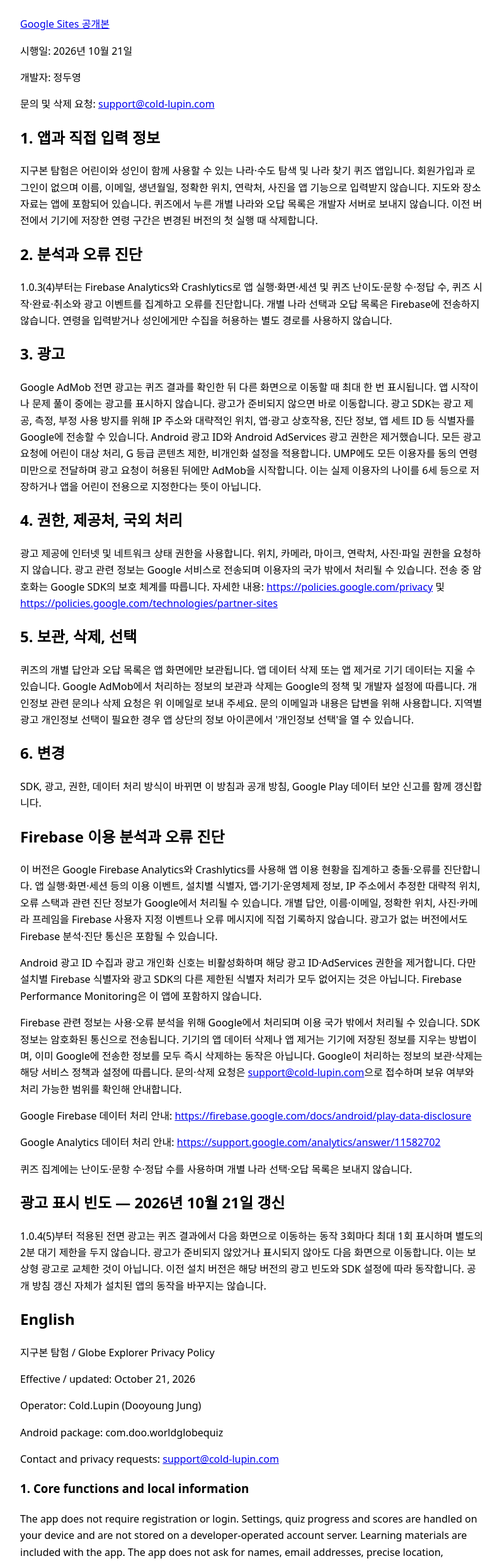
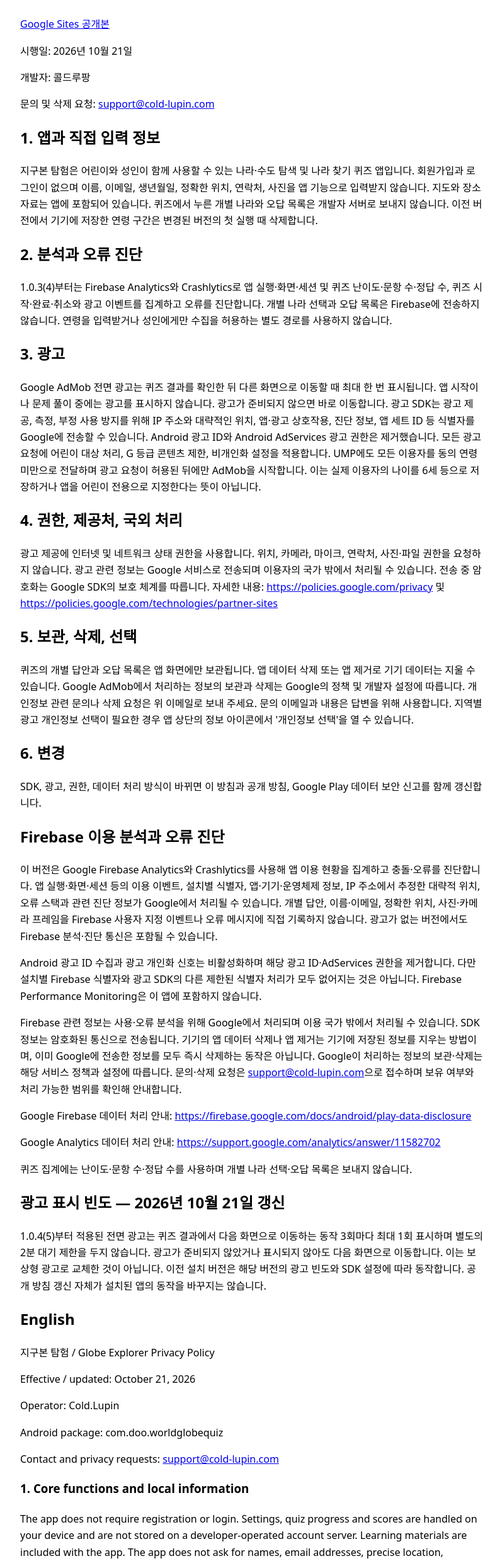
Before and after one commit to DooJ/WorldGlobeQuiz-privacy, a plain HTML site: page privacy-policy-source.html in a window 1280 px wide. Shown: the part 81-2560 px from the top of the page at 63% size, without its empty margins (240-1037 px from the left). Drawn offline with Linux system fonts and the light colour scheme.

Commit message:
Keep the public privacy source under the Cold Lupin name

```diff
--- a/privacy-policy-source.html
+++ b/privacy-policy-source.html
@@ -15,7 +15,7 @@
   <h1>지구본 탐험 개인정보처리방침</h1>
   <p id="source-note"><a href="https://sites.google.com/view/world-globe-quiz-privacy">Google Sites 공개본</a></p>
   <p>시행일: 2026년 10월 21일</p>
-  <p>개발자: 정두영</p>
+  <p>개발자: 콜드루팡</p>
   <p>문의 및 삭제 요청: <a href="mailto:support@cold-lupin.com">support@cold-lupin.com</a></p>
   <h2>1. 앱과 직접 입력 정보</h2>
   <p>지구본 탐험은 어린이와 성인이 함께 사용할 수 있는 나라·수도 탐색 및 나라 찾기 퀴즈 앱입니다. 회원가입과 로그인이 없으며 이름, 이메일, 생년월일, 정확한 위치, 연락처, 사진을 앱 기능으로 입력받지 않습니다. 지도와 장소 자료는 앱에 포함되어 있습니다. 퀴즈에서 누른 개별 나라와 오답 목록은 개발자 서버로 보내지 않습니다. 이전 버전에서 기기에 저장한 연령 구간은 변경된 버전의 첫 실행 때 삭제합니다.</p>
@@ -42,7 +42,7 @@
     <h2>English</h2>
     <p>지구본 탐험 / Globe Explorer Privacy Policy</p>
     <p>Effective / updated: October 21, 2026</p>
-    <p>Operator: Cold.Lupin (Dooyoung Jung)</p>
+    <p>Operator: Cold.Lupin</p>
     <p>Android package: com.doo.worldglobequiz</p>
     <p>Contact and privacy requests: <a href="mailto:support@cold-lupin.com">support@cold-lupin.com</a></p>
     <h3>1. Core functions and local information</h3>
```
Also changed, not shown: 1 other file.
